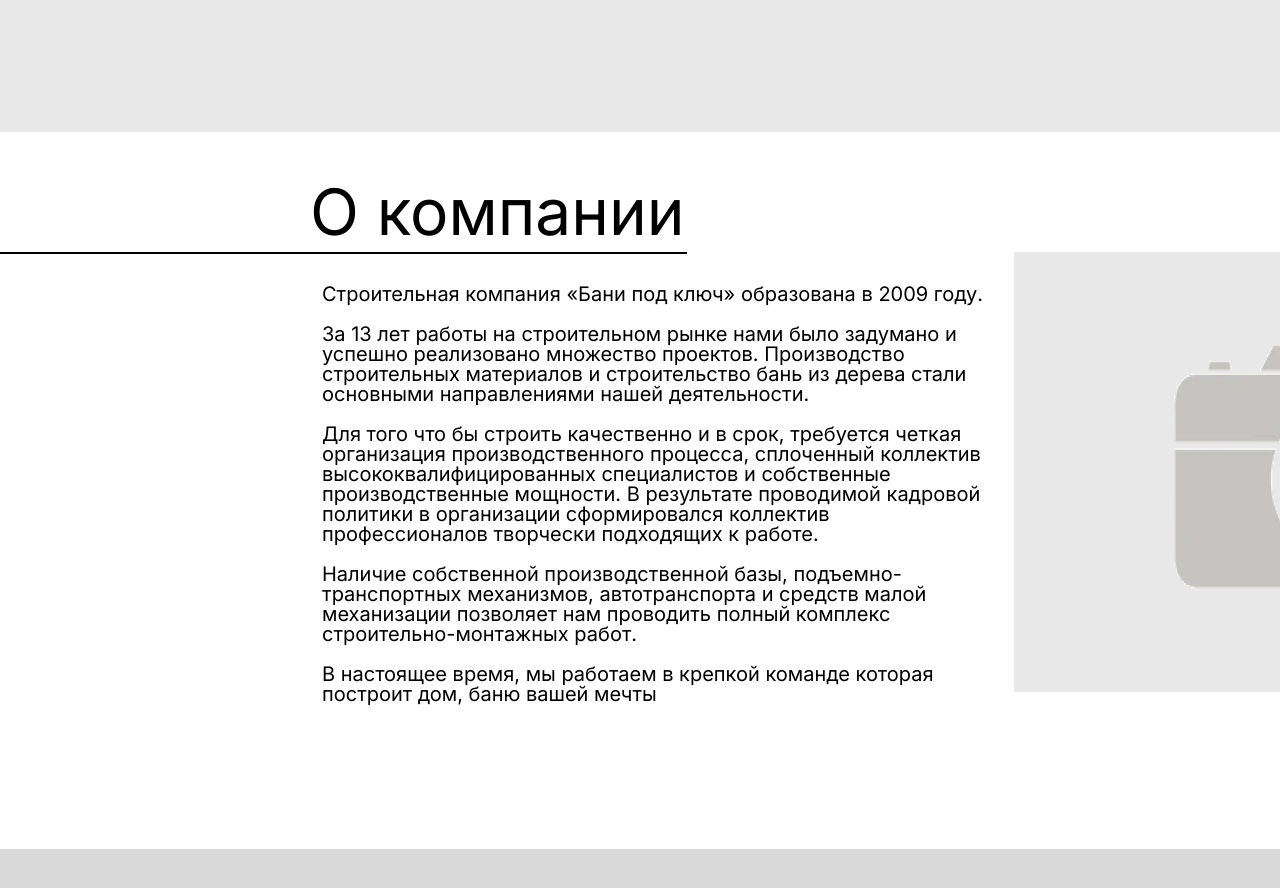
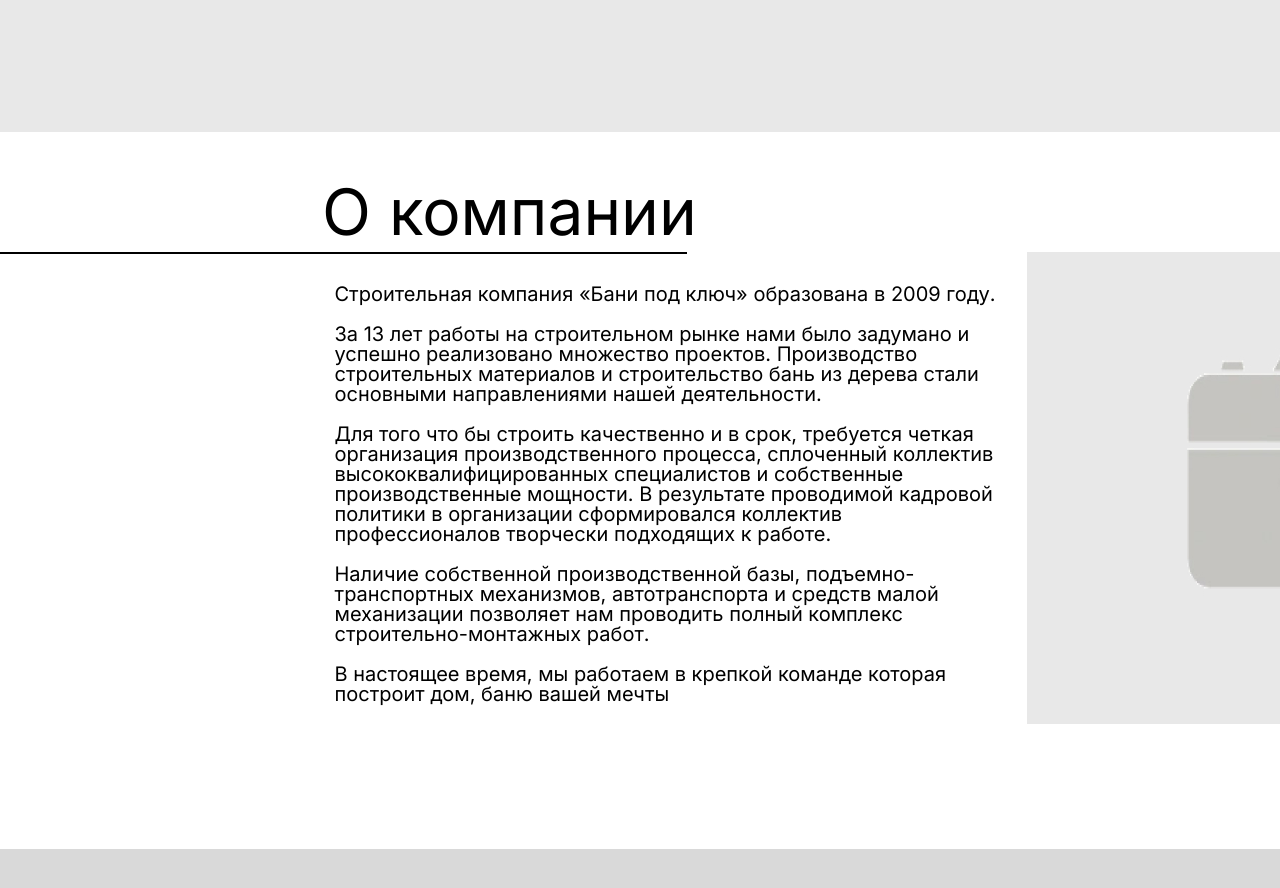
Before and after one commit to alexander-ponkratov/landing-baths, a plain HTML site: page index.html in a window 1280 px wide. Shown: the part 2280-3168 px from the top of the page. Drawn offline with Linux system fonts and the light colour scheme.

Commit message:
block4 3

```diff
--- a/css/styles.css
+++ b/css/styles.css
@@ -248,7 +248,7 @@ header {
     font-size: 64px;
     line-height: 100%;
     align-items: center;
-    padding-left: 16.14%;
+    padding-left: 322px;
     padding-top: 48px;
 }
 
@@ -270,6 +270,7 @@ header {
     width: 1310px;
     grid-template-columns: auto auto;
     padding-left: 322px;
+    justify-items: center;
 }
 
 .block-4-div-text {
@@ -287,6 +288,7 @@ header {
     width: 593px;
     height: 440px;
     background-image: url("../Frame\ 13.jpg");
+    padding-top: 32px;
 }
 
 
```
